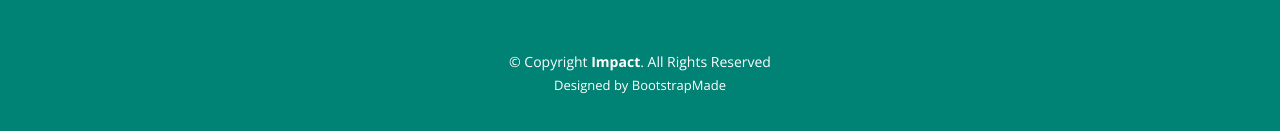
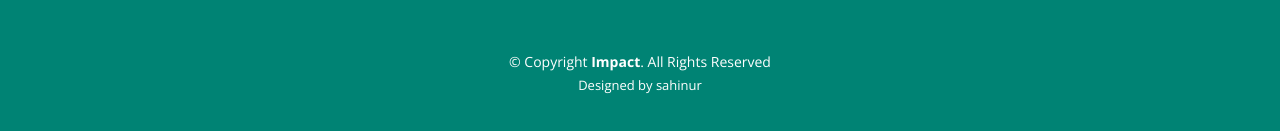
Before and after one commit to devSahinur/Impact, a plain HTML site: page blog.html in a window 1280 px wide. Shown: the part 1878-2009 px from the top of the page. Drawn offline with nearby package versions, Linux system fonts and the light colour scheme.

Commit message:
update footer

```diff
--- a/blog.html
+++ b/blog.html
@@ -27,13 +27,6 @@
 
   <!-- Template Main CSS File -->
   <link href="assets/css/main.css" rel="stylesheet">
-
-  <!-- =======================================================
-  * Template Name: Impact - v1.2.0
-  * Template URL: https://bootstrapmade.com/impact-bootstrap-business-website-template/
-  * Author: BootstrapMade.com
-  * License: https://bootstrapmade.com/license/
-  ======================================================== -->
 </head>
 
 <body>
@@ -359,11 +352,8 @@
         &copy; Copyright <strong><span>Impact</span></strong>. All Rights Reserved
       </div>
       <div class="credits">
-        <!-- All the links in the footer should remain intact. -->
-        <!-- You can delete the links only if you purchased the pro version. -->
-        <!-- Licensing information: https://bootstrapmade.com/license/ -->
-        <!-- Purchase the pro version with working PHP/AJAX contact form: https://bootstrapmade.com/impact-bootstrap-business-website-template/ -->
-        Designed by <a href="https://bootstrapmade.com/">BootstrapMade</a>
+
+        Designed by <a href="https://sahinur.xyz">sahinur</a>
       </div>
     </div>
 
```
Also changed, not shown: blog-details.html (+2 -11 lines), index.html (+2 -11 lines), portfolio-details.html (+2 -11 lines), sample-inner-page.html (+2 -11 lines).
